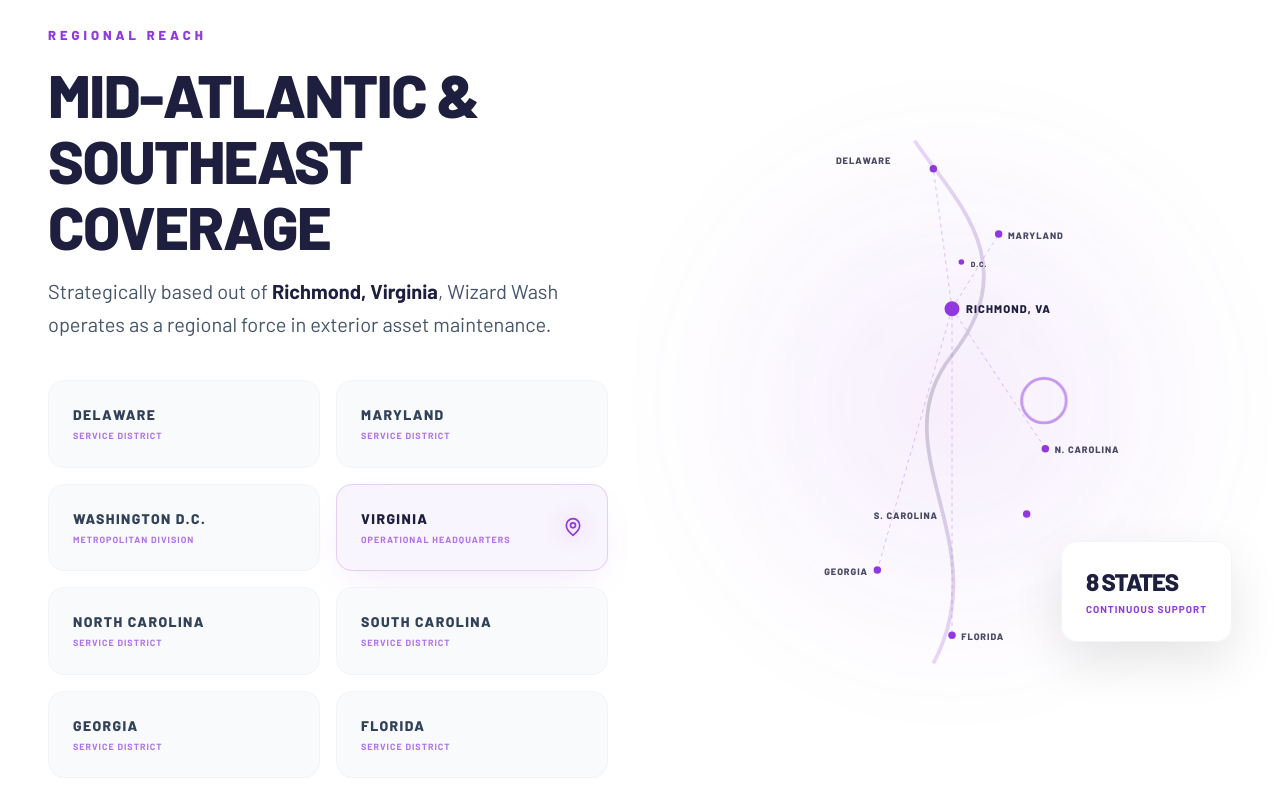
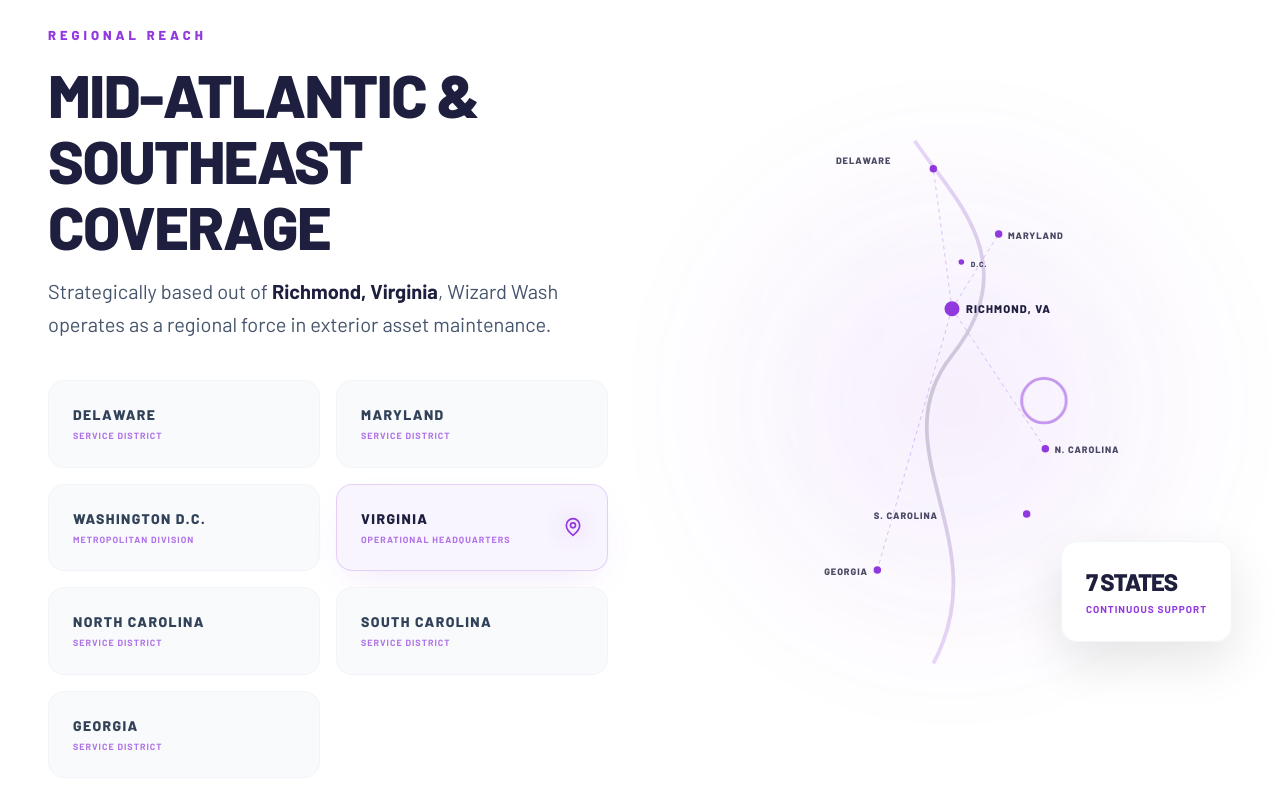
Before and after one commit to Siddukaleekkal/Wizard-Wash, a Next.js app: page / in a window 1280 px wide. Shown: the part 2900-3700 px from the top of the page. Built offline with nearby package versions, Linux system fonts and the light colour scheme; a web font is replaced by a local one.

Commit message:
remofe florida

```diff
--- a/src/app/about/page.tsx
+++ b/src/app/about/page.tsx
@@ -59,7 +59,7 @@
                                 {[
                                     { name: "Omar Elshami", role: "CEO", img: "/images/Omar%20Elshami%20CEO.JPEG", desc: "Leading Wizard Wash's vision of blending ultimate convenience with elite-tier property care.", email: "omar@wizardwashva.com" },
                                     { name: "Siddu Kaleekkal", role: "CTO", img: "/images/Siddu%20Kaleekkal%20CTO.jpg", desc: "Drives technological innovation and digital strategy at Wizard Wash.", imgClass: "object-top", email: "siddu@wizardwashva.com" },
-                                    { name: "Christian Hancock", role: "COO", img: "/images/Christian%20Hancock%20Florida%20Operations%20Manager.jpeg", desc: "Ensures flawless execution and operational excellence across our Florida service areas.", email: "christian@wizardwashva.com" },
+                                    { name: "Christian Hancock", role: "COO", img: "/images/Christian%20Hancock%20Florida%20Operations%20Manager.jpeg", desc: "Ensures flawless execution and operational excellence across our service areas.", email: "christian@wizardwashva.com" },
                                     { name: "Savannah Calloway", role: "Sales Manager", img: "/images/Ellie%20Von%20Herbulis%20Sales%20Manager.PNG", desc: "Drives business growth and builds lasting relationships with our residential and commercial clients." },
                                     { name: "Dominic Kulay", role: "Sales Member", img: "/images/Dominic%20Kulay.png", desc: "Passionate about delivering tailored exterior care solutions and building lasting client relationships." },
                                     { name: "Jose Rivas", role: "Crew Member", img: "/images/Jose%20Rivas%20Crew%20Member.PNG", desc: "A meticulous technician who consistently delivers spotless, transformative results." },
--- a/src/components/ServiceMapSection.tsx
+++ b/src/components/ServiceMapSection.tsx
@@ -11,7 +11,6 @@
     { name: "North Carolina", type: "Service District" },
     { name: "South Carolina", type: "Service District" },
     { name: "Georgia", type: "Service District" },
-    { name: "Florida", type: "Service District" },
 ];
 
 export default function ServiceMapSection() {
@@ -87,7 +86,6 @@
                                     <path d="M200,200 L250,120" stroke="#9138df" strokeWidth="1" strokeDasharray="4 4" fill="none" />
                                     <path d="M200,200 L300,350" stroke="#9138df" strokeWidth="1" strokeDasharray="4 4" fill="none" />
                                     <path d="M200,200 L120,480" stroke="#9138df" strokeWidth="1" strokeDasharray="4 4" fill="none" />
-                                    <path d="M200,200 L200,550" stroke="#9138df" strokeWidth="1" strokeDasharray="4 4" fill="none" />
                                 </g>
 
                                 {/* Richmond HQ Marker */}
@@ -117,9 +115,6 @@
 
                                     <circle cx="120" cy="480" r="4" fill="#9138df" />
                                     <text x="110" y="485" textAnchor="end">Georgia</text>
-
-                                    <circle cx="200" cy="550" r="4" fill="#9138df" />
-                                    <text x="210" y="555">Florida</text>
                                 </g>
 
                                 {/* Stylized Coastline (Abstract representation) */}
@@ -143,7 +138,7 @@
                             {/* Stats/Badge */}
                             <div className="absolute bottom-10 right-0 bg-white/90 backdrop-blur-xl border border-slate-100 p-6 rounded-2xl shadow-[0_20px_50px_rgba(0,0,0,0.1)] z-20">
                                 <div className="flex flex-col gap-1">
-                                    <span className="text-[#1e1e3f] font-heading font-black text-2xl tracking-tighter">8 STATES</span>
+                                    <span className="text-[#1e1e3f] font-heading font-black text-2xl tracking-tighter">7 STATES</span>
                                     <span className="text-[#9138df] font-heading font-bold text-[10px] uppercase tracking-widest">Continuous Support</span>
                                 </div>
                             </div>
```
